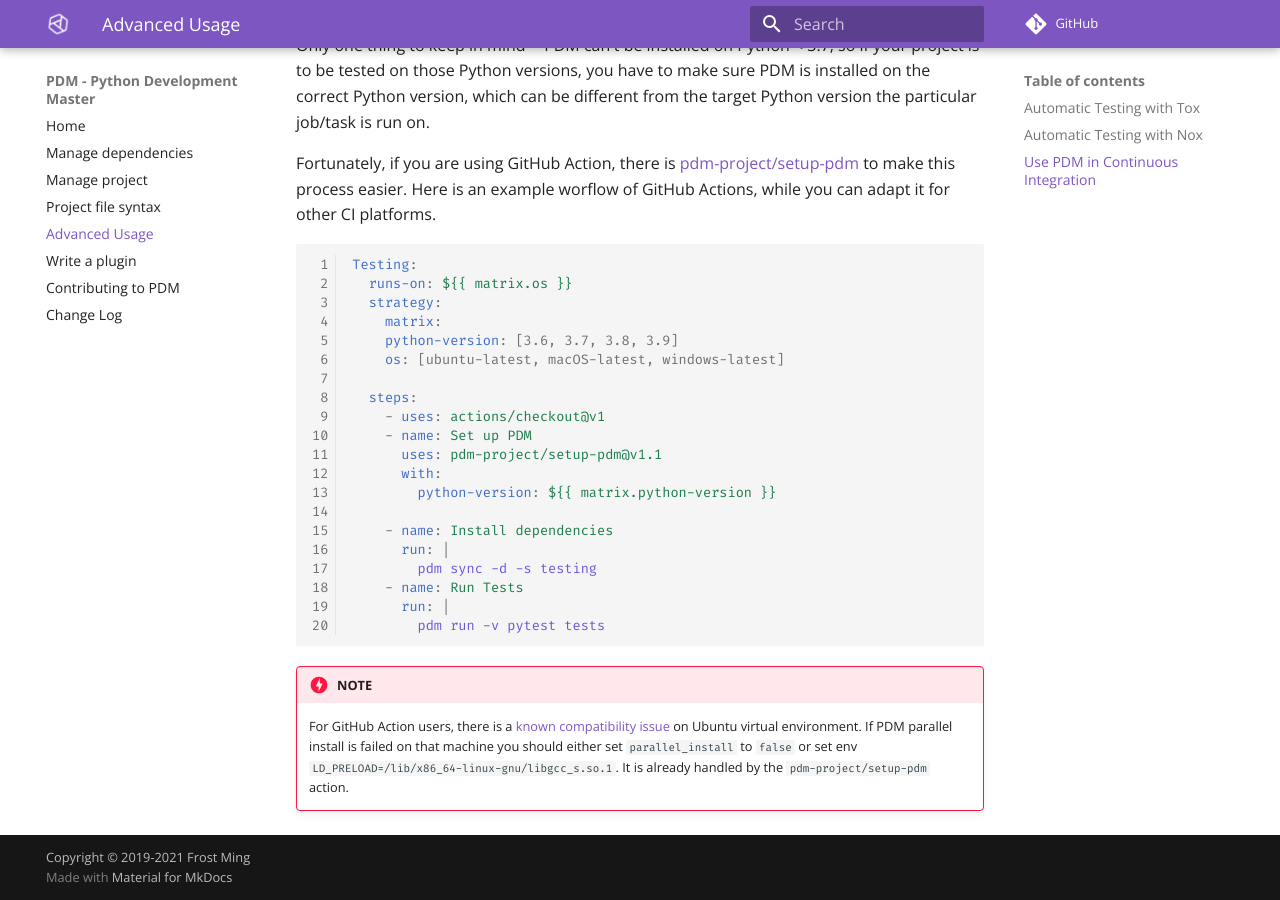
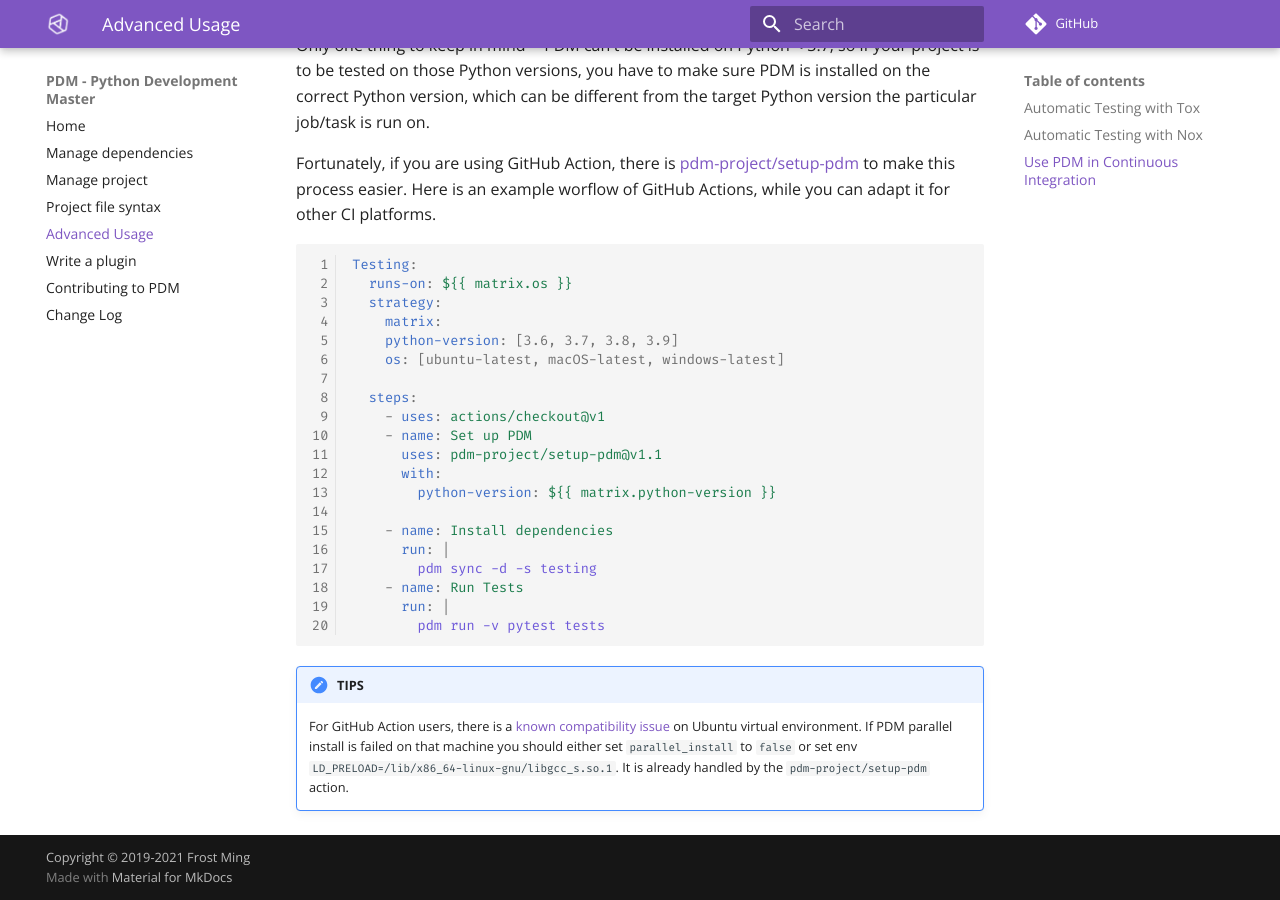
Before and after one commit to ChrisSanderser/pd-ms, an MkDocs documentation site: the page built from docs/docs/advanced.md, in a window 1280 px wide and 900 px high, scrolled down 2042 px. Built offline with MkDocs 1.6.1 and Material for MkDocs 9.7.7, drawn with Linux system fonts in a browser that asks for light colours; comment, search, counter and statistics services are not loaded.

Commit message:
Change some admonition styles

````diff
--- a/docs/docs/advanced.md
+++ b/docs/docs/advanced.md
@@ -119,7 +119,7 @@ Testing:
         pdm run -v pytest tests
 ```
 
-!!! danger "NOTE"
+!!! important "TIPS"
     For GitHub Action users, there is a [known compatibility issue](https://github.com/actions/ virtual-environments/issues/2803) on Ubuntu virtual environment.
     If PDM parallel install is failed on that machine you should either set `parallel_install` to `false` or set env `LD_PRELOAD=/lib/x86_64-linux-gnu/libgcc_s.so.1`.
     It is already handled by the `pdm-project/setup-pdm` action.
````
Also changed, not shown: docs/docs/project.md (+1 -1 lines).
